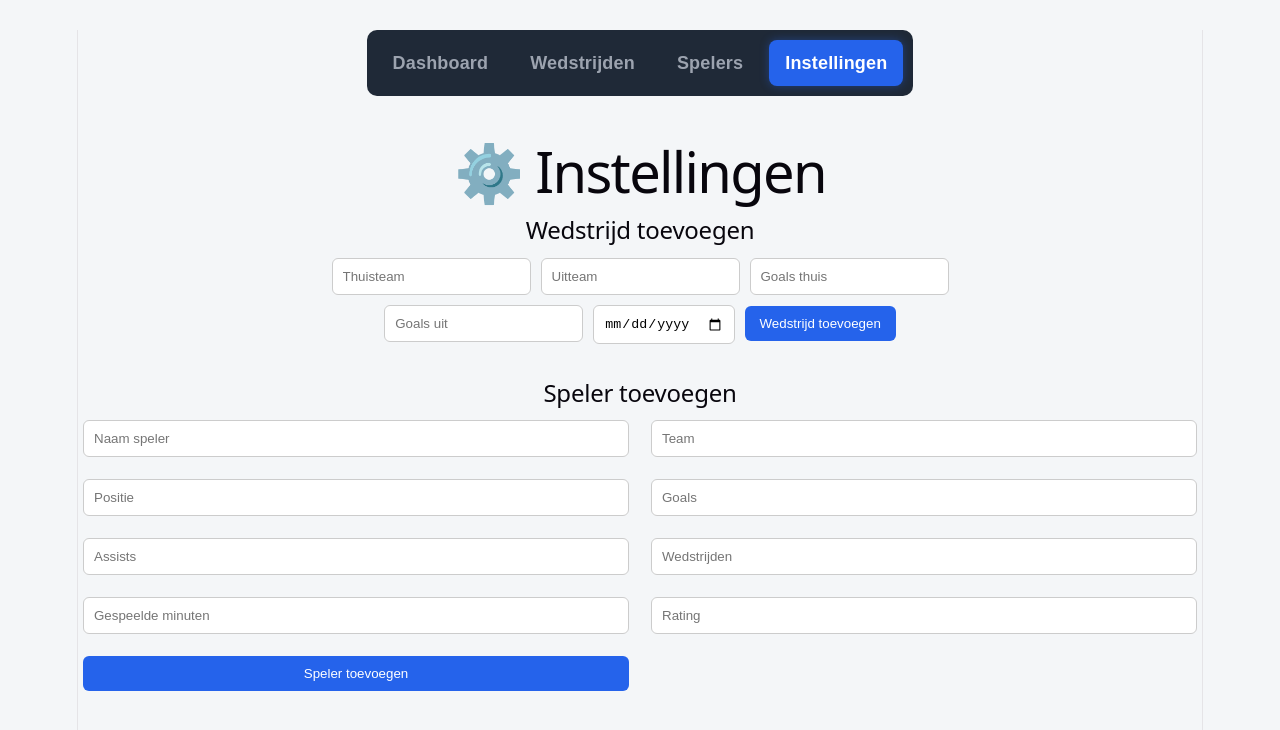
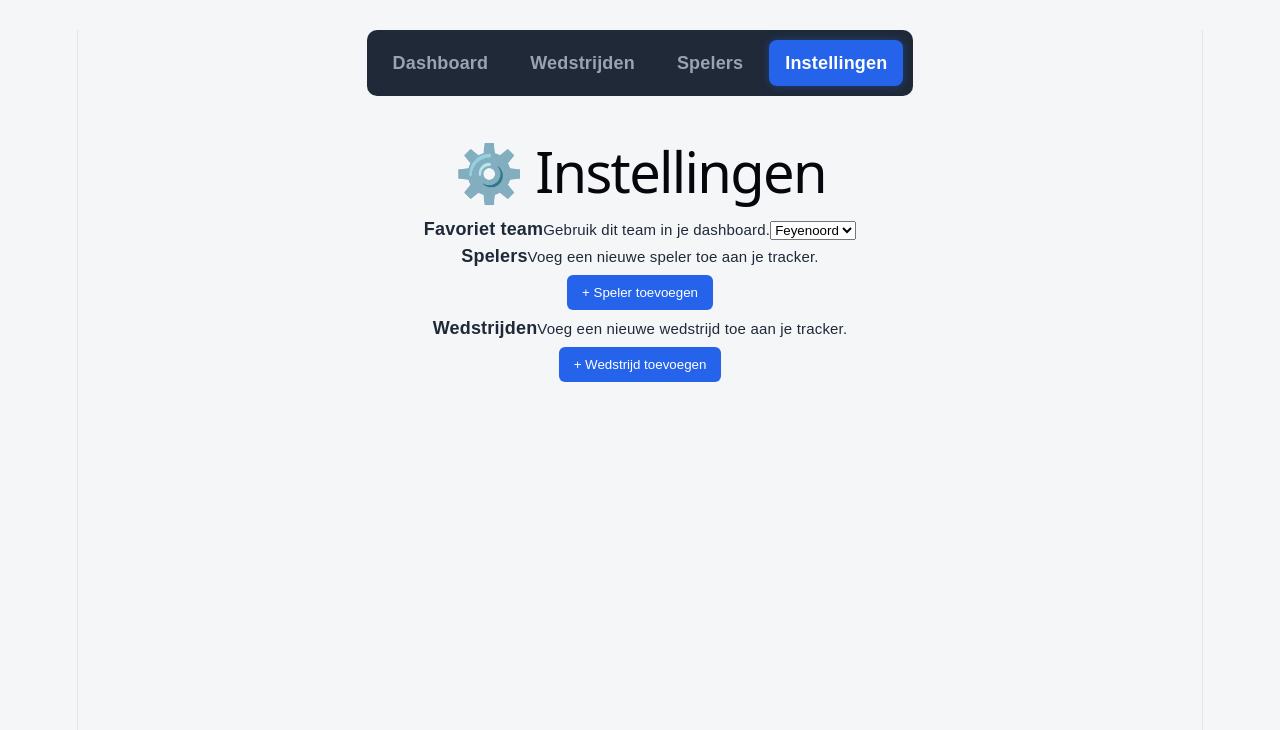
Before and after one commit to Ryan050409/simpel-design, a React (Vite) app: page /instellingen in a window 1280 px wide. Shown: the top 730 px of the page. Built offline with nearby package versions, Linux system fonts and the light colour scheme.

Commit message:
playerform toegevoegd

```diff
--- a/src/SettingsPage.tsx
+++ b/src/SettingsPage.tsx
@@ -34,58 +34,30 @@ function SettingsPage({
   playerList,
   setPlayerList
 }: SettingsPageProps) {
-  const [home, setHome] = useState("");
-  const [away, setAway] = useState("");
-  const [homeGoals, setHomeGoals] = useState("");
-  const [awayGoals, setAwayGoals] = useState("");
-  const [date, setDate] = useState("");
+  const [favoriteTeam, setFavoriteTeam] =
+    useState("Feyenoord");
+
+  const [showPlayerPopup, setShowPlayerPopup] =
+    useState(false);
+
+  const [showMatchPopup, setShowMatchPopup] =
+    useState(false);
 
   const [name, setName] = useState("");
-  const [playerTeam, setPlayerTeam] = useState("");
+  const [team, setTeam] = useState("");
   const [position, setPosition] = useState("");
   const [goals, setGoals] = useState("");
   const [assists, setAssists] = useState("");
-  const [playerMatches, setPlayerMatches] = useState("");
-  const [minutesPlayed, setMinutesPlayed] = useState("");
+  const [matchesPlayed, setMatchesPlayed] =
+    useState("");
+  const [minutesPlayed, setMinutesPlayed] =
+    useState("");
   const [rating, setRating] = useState("");
-
-  function addMatch() {
-    if (
-      home.trim() === "" ||
-      away.trim() === "" ||
-      date === ""
-    ) {
-      return;
-    }
-
-    const newMatch: Match = {
-      id: Date.now(),
-      home: home.trim(),
-      away: away.trim(),
-      homeGoals: Number(homeGoals) || 0,
-      awayGoals: Number(awayGoals) || 0,
-      date
-    };
-
-    setMatches((currentMatches) =>
-      [...currentMatches, newMatch].sort(
-        (a, b) =>
-          new Date(b.date).getTime() -
-          new Date(a.date).getTime()
-      )
-    );
-
-    setHome("");
-    setAway("");
-    setHomeGoals("");
-    setAwayGoals("");
-    setDate("");
-  }
 
   function addPlayer() {
     if (
       name.trim() === "" ||
-      playerTeam.trim() === "" ||
+      team.trim() === "" ||
       position.trim() === ""
     ) {
       return;
@@ -93,11 +65,11 @@ function SettingsPage({
 
     const newPlayer: Player = {
       name: name.trim(),
-      team: playerTeam.trim(),
+      team: team.trim(),
       position: position.trim(),
       goals: Number(goals) || 0,
       assists: Number(assists) || 0,
-      matches: Number(playerMatches) || 0,
+      matches: Number(matchesPlayed) || 0,
       minutesplayed: Number(minutesPlayed) || 0,
       rating: Number(rating) || 0
     };
@@ -108,129 +80,138 @@ function SettingsPage({
     ]);
 
     setName("");
-    setPlayerTeam("");
+    setTeam("");
     setPosition("");
     setGoals("");
     setAssists("");
-    setPlayerMatches("");
+    setMatchesPlayed("");
     setMinutesPlayed("");
     setRating("");
+
+    setShowPlayerPopup(false);
   }
 
   return (
     <div className="settings-page">
       <h1>⚙️ Instellingen</h1>
 
-      <section>
-        <h2>Wedstrijd toevoegen</h2>
+      <div className="settings-list">
 
-        <div className="match-form">
+        <label className="setting-row">
+          <span>
+            <strong>Favoriet team</strong>
+            <small>
+              Gebruik dit team in je dashboard.
+            </small>
+          </span>
+
+          <select
+            value={favoriteTeam}
+            onChange={(event) =>
+              setFavoriteTeam(event.target.value)
+            }
+          >
+            <option>Feyenoord</option>
+            <option>Ajax</option>
+            <option>PSV</option>
+            <option>AZ</option>
+          </select>
+        </label>
+
+        <div className="settings-action-section">
+          <div>
+            <strong>Spelers</strong>
+            <small>
+              Voeg een nieuwe speler toe aan je tracker.
+            </small>
+          </div>
+
+          <button
+            type="button"
+            onClick={() => setShowPlayerPopup(true)}
+          >
+            + Speler toevoegen
+          </button>
+        </div>
+
+        <div className="settings-action-section">
+          <div>
+            <strong>Wedstrijden</strong>
+            <small>
+              Voeg een nieuwe wedstrijd toe aan je tracker.
+            </small>
+          </div>
+
+          <button
+            type="button"
+            onClick={() => setShowMatchPopup(true)}
+          >
+            + Wedstrijd toevoegen
+          </button>
+        </div>
+
+      </div>
+
+      {showPlayerPopup && (
+        <div className="popup-overlay">
+          <div className="popup">
+
+            <div className="popup-header">
+              <div>
+                <span>Spelerbeheer</span>
+                <h2>Speler toevoegen</h2>
+              </div>
+
+              <button
+                type="button"
+                onClick={() => setShowPlayerPopup(false)}
+                aria-label="Sluit popup"
+              >
+                ×
+              </button>
+            </div>
+
+            <div className="form-grid">
+
               <input
-            list="settings-teams"
                 type="text"
-            placeholder="Thuisteam"
-            value={home}
-            onChange={(e) =>
-              setHome(e.target.value)
+                placeholder="Naam speler"
+                value={name}
+                onChange={(event) =>
+                  setName(event.target.value)
                 }
               />
 
               <input
-            list="settings-teams"
+                list="player-teams"
                 type="text"
-            placeholder="Uitteam"
-            value={away}
-            onChange={(e) =>
-              setAway(e.target.value)
+                placeholder="Team"
+                value={team}
+                onChange={(event) =>
+                  setTeam(event.target.value)
                 }
               />
 
-          <datalist id="settings-teams">
+              <datalist id="player-teams">
+                <option value="Feyenoord" />
                 <option value="Ajax" />
                 <option value="PSV" />
-            <option value="Feyenoord" />
                 <option value="AZ" />
                 <option value="FC Twente" />
                 <option value="FC Utrecht" />
               </datalist>
 
               <input
-            type="number"
-            min="0"
-            placeholder="Goals thuis"
-            value={homeGoals}
-            onChange={(e) =>
-              setHomeGoals(e.target.value)
+                list="player-positions"
+                type="text"
+                placeholder="Positie"
+                value={position}
+                onChange={(event) =>
+                  setPosition(event.target.value)
                 }
               />
 
-          <input
-            type="number"
-            min="0"
-            placeholder="Goals uit"
-            value={awayGoals}
-            onChange={(e) =>
-              setAwayGoals(e.target.value)
-            }
-          />
-
-          <input
-            type="date"
-            value={date}
-            onChange={(e) =>
-              setDate(e.target.value)
-            }
-          />
-
-          <button onClick={addMatch}>
-            Wedstrijd toevoegen
-          </button>
-        </div>
-      </section>
-
-      <section>
-        <h2>Speler toevoegen</h2>
-
-        <div className="form-grid">
-          <input
-            type="text"
-            placeholder="Naam speler"
-            value={name}
-            onChange={(e) =>
-              setName(e.target.value)
-            }
-          />
-
-          <input
-            list="settings-player-teams"
-            type="text"
-            placeholder="Team"
-            value={playerTeam}
-            onChange={(e) =>
-              setPlayerTeam(e.target.value)
-            }
-          />
-
-          <datalist id="settings-player-teams">
-            <option value="Ajax" />
-            <option value="PSV" />
-            <option value="Feyenoord" />
-            <option value="AZ" />
-            <option value="FC Twente" />
-            <option value="FC Utrecht" />
-          </datalist>
-
-          <input
-            list="settings-positions"
-            type="text"
-            placeholder="Positie"
-            value={position}
-            onChange={(e) =>
-              setPosition(e.target.value)
-            }
-          />
-
-          <datalist id="settings-positions">
+              <datalist id="player-positions">
                 <option value="Keeper" />
                 <option value="Verdediger" />
                 <option value="Middenvelder" />
@@ -242,8 +223,8 @@ function SettingsPage({
                 min="0"
                 placeholder="Goals"
                 value={goals}
-            onChange={(e) =>
-              setGoals(e.target.value)
+                onChange={(event) =>
+                  setGoals(event.target.value)
                 }
               />
 
@@ -252,8 +233,8 @@ function SettingsPage({
                 min="0"
                 placeholder="Assists"
                 value={assists}
-            onChange={(e) =>
-              setAssists(e.target.value)
+                onChange={(event) =>
+                  setAssists(event.target.value)
                 }
               />
 
@@ -261,9 +242,9 @@ function SettingsPage({
                 type="number"
                 min="0"
                 placeholder="Wedstrijden"
-            value={playerMatches}
-            onChange={(e) =>
-              setPlayerMatches(e.target.value)
+                value={matchesPlayed}
+                onChange={(event) =>
+                  setMatchesPlayed(event.target.value)
                 }
               />
 
@@ -272,8 +253,8 @@ function SettingsPage({
                 min="0"
                 placeholder="Gespeelde minuten"
                 value={minutesPlayed}
-            onChange={(e) =>
-              setMinutesPlayed(e.target.value)
+                onChange={(event) =>
+                  setMinutesPlayed(event.target.value)
                 }
               />
 
@@ -283,16 +264,60 @@ function SettingsPage({
                 step="0.1"
                 placeholder="Rating"
                 value={rating}
-            onChange={(e) =>
-              setRating(e.target.value)
+                onChange={(event) =>
+                  setRating(event.target.value)
                 }
               />
 
-          <button onClick={addPlayer}>
+            </div>
+
+            <div className="form-actions">
+              <button
+                type="button"
+                onClick={() => setShowPlayerPopup(false)}
+              >
+                Annuleren
+              </button>
+
+              <button
+                type="button"
+                onClick={addPlayer}
+              >
                 Speler toevoegen
               </button>
             </div>
-      </section>
+
+          </div>
+        </div>
+      )}
+
+      {showMatchPopup && (
+        <div className="popup-overlay">
+          <div className="popup">
+
+            <div className="popup-header">
+              <div>
+                <span>Wedstrijdbeheer</span>
+                <h2>Wedstrijd toevoegen</h2>
+              </div>
+
+              <button
+                type="button"
+                onClick={() => setShowMatchPopup(false)}
+                aria-label="Sluit popup"
+              >
+                ×
+              </button>
+            </div>
+
+            <p>
+              Hier komt straks het formulier om een
+              wedstrijd toe te voegen.
+            </p>
+
+          </div>
+        </div>
+      )}
     </div>
   );
 }
```
Also changed, not shown: PlayerForm.tsx (added, +124 -0 lines). Lines whose indentation alone changed are shown as unchanged.
